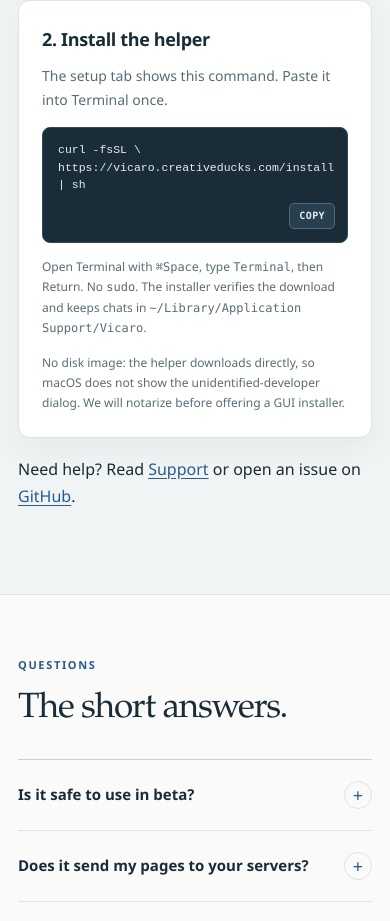
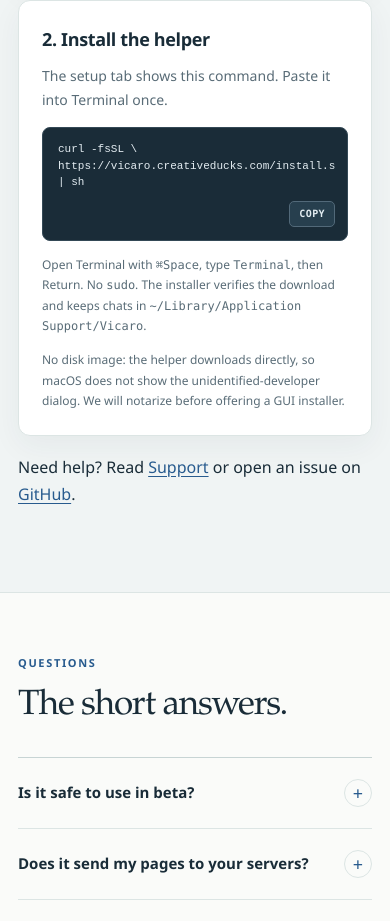
Before and after one commit to sandeshwar/vicaro-public, a plain HTML site: page index.html in a window 390 px wide. Shown: the part 8401-9322 px from the top of the page. Drawn offline with Linux system fonts and the light colour scheme.

Commit message:
style: fit the mobile helper command

```diff
--- a/site.css
+++ b/site.css
@@ -360,7 +360,7 @@ section[id], .legal [id] { scroll-margin-top: calc(var(--header) + 24px); }
   .install-card { padding: 23px; }
   .code { grid-template-columns: 1fr; }
   .code .copy { justify-self: end; }
-  .code code { font-size: 11.5px; }
+  .code code { font-size: 11px; }
   .footer-grid { grid-template-columns: repeat(2, 1fr); gap: 28px; }
   .footer-brand { grid-column: 1 / -1; }
   .footer-bottom { margin-top: 40px; }
```
